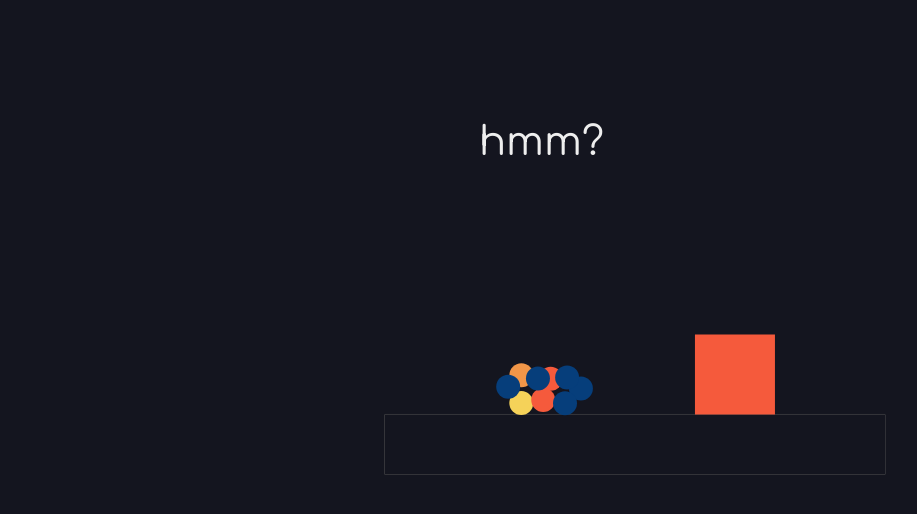
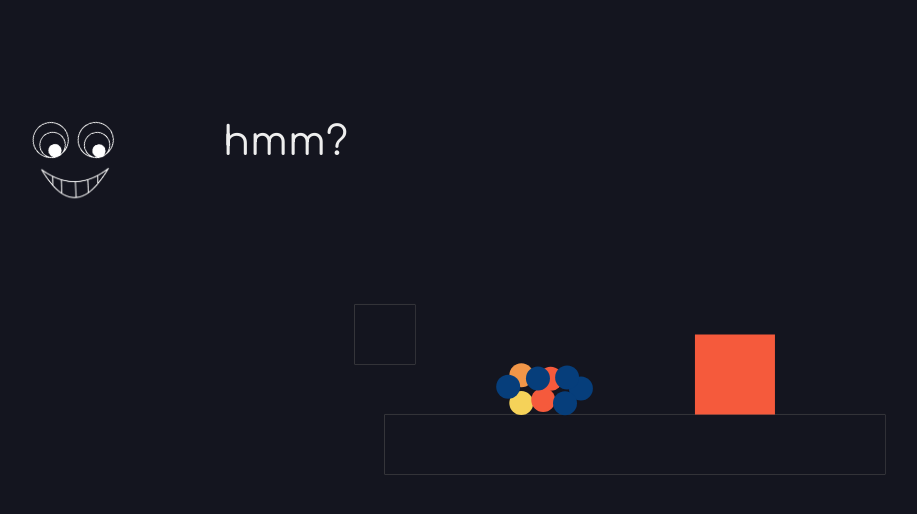
Before and after one commit to jblob-devs/limbo, a plain HTML site: page index.html in a window 1280 px wide. Both pictures are taken after a click on the button "Start". Shown: the whole page, without its empty margins (97-1014 px from the left). Drawn offline with nearby package versions, Linux system fonts and the light colour scheme; animation ran at ten frames a second.

Commit message:
added some starting dialogue
and transitions and endpoint

```diff
--- a/index.html
+++ b/index.html
@@ -1,7 +1,7 @@
 <!DOCTYPE html>
 <html>
     <style>
-        #textbox,#title,#SwitchMode, .display, #textBox {
+        #textbox,#title,#SwitchMode, .display, #textBox{
             position: absolute;
             color: #eee;
             cursor: move;
@@ -30,6 +30,8 @@
             transition: 0.5s ease;
         }#textBox{
             font-size: 5vh;
+        }.eye, .smile{
+            height: 5vh;
         }
     </style>
     <head>
@@ -50,7 +52,13 @@
             <br>
 
         </div>
-        <div id="textBox" style="top:15vh;left:45vw"></div>
+        <div id="eyes" style="position:absolute;top:15vh;left:10vw">
+            <img class="eye" src="images/eye.png" >
+            <img class="eye" src="images/eye.png" >
+            <br>
+            <img class="smile" src="images/smile.png">
+        </div>
+        <div id="textBox" style="top:15vh;left:25vw"></div>
         <button style="top:15vh;left:45vw" class ="display" id="startButton" onclick="start()">Start</button>
         <!--
         <div id="SwitchMode" style="top:15vh;width:80vw">
@@ -156,10 +164,12 @@
     };
 
     const TILE_CATEGORY = 0x0002;
+    const END_CATEGORY = 0x0003;
     var mConstraint = MouseConstraint.create(engine, mouseConstraintOptions)
 
      // create two boxes and a ground
-     var ground = Bodies.rectangle(400, 610, 500, 60, { isStatic: true, collisionFilter:{category: TILE_CATEGORY} });
+    var ground = Bodies.rectangle(400, 610, 500, 60, { isStatic: true, collisionFilter:{category: TILE_CATEGORY} });
+    var endpoint = Bodies.rectangle(150, 500, 60, 60, { isStatic: true, collisionFilter:{category: END_CATEGORY} });
     //var wagoogustext = Bodies.rectangle(800, 70, 200, 60, { isStatic: true });
     var mouseBox = Bodies.rectangle(500, 100, 80, 80);
 
@@ -185,6 +195,8 @@
                 Body.applyForce(playerBlob.bodies[i], {x: playerBlob.bodies[i].position.x, y: playerBlob.bodies[i].position.y}, {x: -force, y: 0});
             //}
         }
+
+
     });
 
 
@@ -351,7 +363,7 @@
             Body.setVelocity(body, { x: velocityX, y: velocityY });
         });
     }
-
+    updateEyes()
     });
 
     //sets soft body position
@@ -442,7 +454,7 @@ function getCorrectedMousePosition(event) {
 
 
     // add all of the bodies to the world
-    Composite.add(engine.world, [ground,canvasmouse, mConstraint, mouseBox ,playerBlob]);
+    Composite.add(engine.world, [ground,canvasmouse, mConstraint, mouseBox ,playerBlob,endpoint]);
 
     // run the renderer
     Render.run(render);
--- a/levellogic.js
+++ b/levellogic.js
@@ -2,6 +2,17 @@
 var interval;
 var index = 0;
 let string;
+var keypressed = false;
+var delayInMilliseconds = 1000;
+
+const sleep = (delay) => new Promise((resolve) => setTimeout(resolve, delay))
+
+
+$(document).ready(function(){
+  $("#eyes").hide();
+});
+
+
 function typewriter() {
   if (index >= string.length) {
     clearInterval(interval);
@@ -12,14 +23,40 @@ function typewriter() {
   }
 }
 
+function updateEyes() {
+
+  const eyes = document.querySelectorAll('.eye');
+  eyes.forEach(eye => {
+      const eyeRect = eye.getBoundingClientRect();
+      const eyeCenterX = eyeRect.left + eyeRect.width / 2;
+      const eyeCenterY = eyeRect.top + eyeRect.height / 2;
+      const dx = playerBlob.bodies[4].position.x - eyeCenterX;
+      const dy = playerBlob.bodies[4].position.y - eyeCenterY;
+      const angle = Math.atan2(dy, dx)  - Math.PI / 2;
+      eye.style.transform = `rotate(${angle}rad)`;
+  });
+
+}
+
 function setText(word){
+  index=0;
+    $("#textBox").html("")
     string = word;
     interval = setInterval(typewriter, 200);
 }
 
 
-function tutorialDialogue(){
+let tutorialDialogue = async()=>{
+    await sleep(1000)
+    $("#eyes").fadeToggle(500);
+    await sleep(500)
     setText("hmm?")
+    await sleep(2000)
+    setText("oh!")
+    await sleep(1000)
+    $("#textBox").html("")
+    $("#eyes").fadeToggle(500);
+
 }
 
 function start(){
```
Also changed, not shown: images/eye.png (added), images/smile.png (added).
